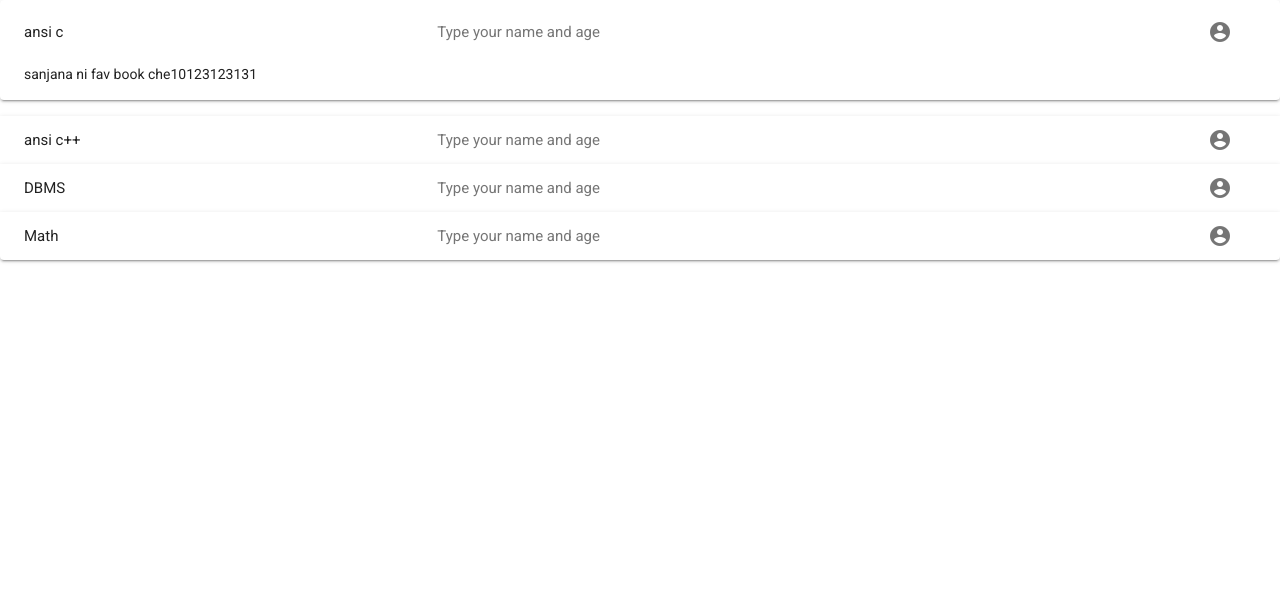
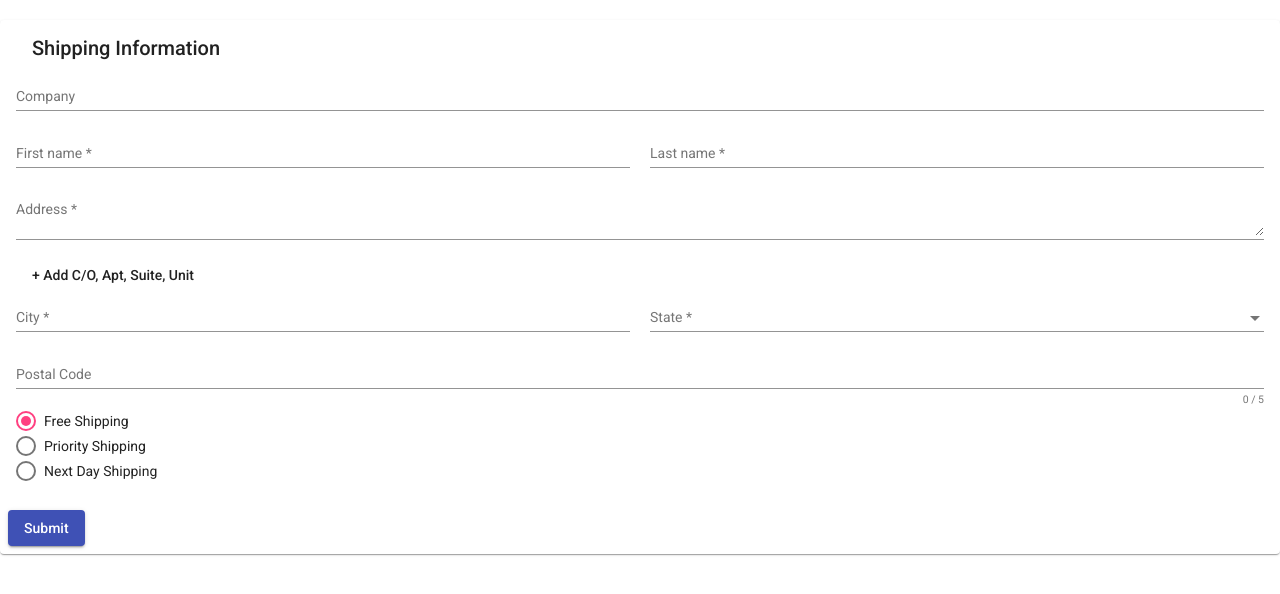
Before and after one commit to jinalshah999/demoappks, an Angular app: page / in a window 1280 px wide. Shown: the top 594 px of the page. Built offline with nearby package versions, Linux system fonts and the light colour scheme.

Commit message:
snackbar added

```diff
--- a/src/app/accordiandemo/accordiandemo.component.html
+++ b/src/app/accordiandemo/accordiandemo.component.html
@@ -81,3 +81,9 @@
 
   </mat-expansion-panel>
 </mat-accordion>
+
+<hr>
+<input #message>
+<button (click)="OnClick(message.value)">Click Me</button>
+
+<button (click)="onToastClick()">Toast Message</button>
--- a/src/app/accordiandemo/accordiandemo.component.ts
+++ b/src/app/accordiandemo/accordiandemo.component.ts
@@ -1,5 +1,7 @@
 import { Component, OnInit } from '@angular/core';
+import { MatSnackBar } from '@angular/material/snack-bar';
 import { Book } from './book';
+import { SnackbardemocmpComponent } from './snackbardemocmp/snackbardemocmp.component';
 @Component({
   selector: 'app-accordiandemo',
   templateUrl: './accordiandemo.component.html',
@@ -22,7 +24,20 @@
   setStep(index: number) {
     this.step = index;
   }
-  constructor() {}
+  constructor(private _snackBar: MatSnackBar) {}
 
   ngOnInit(): void {}
+
+  OnClick(val) {
+    this._snackBar.open(val, 'Close Now', {
+      duration: 2000,
+      horizontalPosition: 'left',
+      verticalPosition: 'top',
+    });
+  }
+  onToastClick() {
+    this._snackBar.openFromComponent(SnackbardemocmpComponent, {
+      duration: 5000,
+    });
+  }
 }
--- /dev/null
+++ b/src/app/accordiandemo/snackbardemocmp/snackbardemocmp.component.html
@@ -0,0 +1,3 @@
+<span style="color: red;">
+  Hello I am from Custom Design Component
+</span>
--- /dev/null
+++ b/src/app/accordiandemo/snackbardemocmp/snackbardemocmp.component.ts
@@ -0,0 +1,15 @@
+import { Component, OnInit } from '@angular/core';
+
+@Component({
+  selector: 'app-snackbardemocmp',
+  templateUrl: './snackbardemocmp.component.html',
+  styleUrls: ['./snackbardemocmp.component.css']
+})
+export class SnackbardemocmpComponent implements OnInit {
+
+  constructor() { }
+
+  ngOnInit(): void {
+  }
+
+}
--- a/src/app/app.component.html
+++ b/src/app/app.component.html
@@ -1,4 +1,5 @@
 <!-- <app-angularmaterialdemo></app-angularmaterialdemo> -->
 <!-- <app-demoform></app-demoform> -->
 <!-- <app-mainmenu></app-mainmenu> -->
-<app-accordiandemo></app-accordiandemo>
+<!-- <app-accordiandemo></app-accordiandemo> -->
+<app-demofrmcmp></app-demofrmcmp>
--- a/src/app/app.module.ts
+++ b/src/app/app.module.ts
@@ -25,6 +25,9 @@
 import { MatDialogModule } from '@angular/material/dialog';
 import { AccordiandemoComponent } from './accordiandemo/accordiandemo.component';
 import { MatExpansionModule } from '@angular/material/expansion';
+import { MatSnackBarModule } from '@angular/material/snack-bar';
+import { SnackbardemocmpComponent } from './accordiandemo/snackbardemocmp/snackbardemocmp.component';
+import { DemofrmcmpComponent } from './demofrmcmp/demofrmcmp.component';
 @NgModule({
   declarations: [
     AppComponent,
@@ -33,6 +36,8 @@
     MainmenuComponent,
     PopupdemoComponent,
     AccordiandemoComponent,
+    SnackbardemocmpComponent,
+    DemofrmcmpComponent,
   ],
   imports: [
     BrowserModule,
@@ -54,6 +59,7 @@
     MatChipsModule,
     MatDialogModule,
     MatExpansionModule,
+    MatSnackBarModule,
   ],
   providers: [],
   bootstrap: [AppComponent],
--- /dev/null
+++ b/src/app/demofrmcmp/demofrmcmp.component.css
@@ -0,0 +1,27 @@
+.full-width {
+  width: 100%;
+}
+
+.shipping-card {
+  min-width: 120px;
+  margin: 20px auto;
+}
+
+.mat-radio-button {
+  display: block;
+  margin: 5px 0;
+}
+
+.row {
+  display: flex;
+  flex-direction: row;
+}
+
+.col {
+  flex: 1;
+  margin-right: 20px;
+}
+
+.col:last-child {
+  margin-right: 0;
+}
--- /dev/null
+++ b/src/app/demofrmcmp/demofrmcmp.component.html
@@ -0,0 +1,100 @@
+<form [formGroup]="addressForm" novalidate (ngSubmit)="onSubmit()">
+  <mat-card class="shipping-card">
+    <mat-card-header>
+      <mat-card-title>Shipping Information</mat-card-title>
+    </mat-card-header>
+    <mat-card-content>
+      <div class="row">
+        <div class="col">
+          <mat-form-field class="full-width">
+            <input matInput placeholder="Company" formControlName="company">
+          </mat-form-field>
+        </div>
+      </div>
+      <div class="row">
+        <div class="col">
+          <mat-form-field class="full-width">
+            <input matInput placeholder="First name" formControlName="firstName">
+            <mat-error *ngIf="addressForm.controls['firstName'].hasError('required')">
+              First name is <strong>required</strong>
+            </mat-error>
+          </mat-form-field>
+        </div>
+        <div class="col">
+          <mat-form-field class="full-width">
+            <input matInput placeholder="Last name" formControlName="lastName">
+            <mat-error *ngIf="addressForm.controls['lastName'].hasError('required')">
+              Last name is <strong>required</strong>
+            </mat-error>
+          </mat-form-field>
+        </div>
+      </div>
+      <div class="row">
+        <div class="col">
+          <mat-form-field class="full-width">
+            <textarea matInput placeholder="Address" formControlName="address"></textarea>
+            <mat-error *ngIf="addressForm.controls['address'].hasError('required')">
+              Address is <strong>required</strong>
+            </mat-error>
+          </mat-form-field>
+        </div>
+      </div>
+      <div class="row" *ngIf="!hasUnitNumber">
+        <div class="col">
+          <button mat-button type="button" (click)="hasUnitNumber = !hasUnitNumber">
+            + Add C/O, Apt, Suite, Unit
+          </button>
+        </div>
+      </div>
+      <div class="row" *ngIf="hasUnitNumber">
+        <div class="col">
+          <mat-form-field class="full-width">
+            <textarea matInput placeholder="Address 2" formControlName="address2"></textarea>
+          </mat-form-field>
+        </div>
+      </div>
+      <div class="row">
+        <div class="col">
+          <mat-form-field class="full-width">
+            <input matInput placeholder="City" formControlName="city">
+            <mat-error *ngIf="addressForm.controls['city'].hasError('required')">
+              City is <strong>required</strong>
+            </mat-error>
+          </mat-form-field>
+        </div>
+        <div class="col">
+          <mat-form-field class="full-width">
+            <mat-select placeholder="State" formControlName="state">
+              <mat-option *ngFor="let state of states" [value]="state.abbreviation">
+                {{ state.name }}
+              </mat-option>
+            </mat-select>
+            <mat-error *ngIf="addressForm.controls['state'].hasError('required')">
+              State is <strong>required</strong>
+            </mat-error>
+          </mat-form-field>
+        </div>
+      </div>
+      <div class="row">
+        <div class="col">
+          <mat-form-field class="full-width">
+            <input matInput #postalCode maxlength="5" placeholder="Postal Code" type="number" formControlName="postalCode">
+            <mat-hint align="end">{{postalCode.value.length}} / 5</mat-hint>
+          </mat-form-field>
+        </div>
+      </div>
+      <div class="row">
+        <div class="col">
+          <mat-radio-group formControlName="shipping">
+            <mat-radio-button value="free">Free Shipping</mat-radio-button>
+            <mat-radio-button value="priority">Priority Shipping</mat-radio-button>
+            <mat-radio-button value="nextday">Next Day Shipping</mat-radio-button>
+          </mat-radio-group>
+        </div>
+      </div>
+    </mat-card-content>
+    <mat-card-actions>
+      <button mat-raised-button color="primary" type="submit">Submit</button>
+    </mat-card-actions>
+  </mat-card>
+</form>
--- /dev/null
+++ b/src/app/demofrmcmp/demofrmcmp.component.ts
@@ -0,0 +1,93 @@
+import { Component } from '@angular/core';
+import { FormBuilder, Validators } from '@angular/forms';
+
+@Component({
+  selector: 'app-demofrmcmp',
+  templateUrl: './demofrmcmp.component.html',
+  styleUrls: ['./demofrmcmp.component.css']
+})
+export class DemofrmcmpComponent {
+  addressForm = this.fb.group({
+    company: null,
+    firstName: [null, Validators.required],
+    lastName: [null, Validators.required],
+    address: [null, Validators.required],
+    address2: null,
+    city: [null, Validators.required],
+    state: [null, Validators.required],
+    postalCode: [null, Validators.compose([
+      Validators.required, Validators.minLength(5), Validators.maxLength(5)])
+    ],
+    shipping: ['free', Validators.required]
+  });
+
+  hasUnitNumber = false;
+
+  states = [
+    {name: 'Alabama', abbreviation: 'AL'},
+    {name: 'Alaska', abbreviation: 'AK'},
+    {name: 'American Samoa', abbreviation: 'AS'},
+    {name: 'Arizona', abbreviation: 'AZ'},
+    {name: 'Arkansas', abbreviation: 'AR'},
+    {name: 'California', abbreviation: 'CA'},
+    {name: 'Colorado', abbreviation: 'CO'},
+    {name: 'Connecticut', abbreviation: 'CT'},
+    {name: 'Delaware', abbreviation: 'DE'},
+    {name: 'District Of Columbia', abbreviation: 'DC'},
+    {name: 'Federated States Of Micronesia', abbreviation: 'FM'},
+    {name: 'Florida', abbreviation: 'FL'},
+    {name: 'Georgia', abbreviation: 'GA'},
+    {name: 'Guam', abbreviation: 'GU'},
+    {name: 'Hawaii', abbreviation: 'HI'},
+    {name: 'Idaho', abbreviation: 'ID'},
+    {name: 'Illinois', abbreviation: 'IL'},
+    {name: 'Indiana', abbreviation: 'IN'},
+    {name: 'Iowa', abbreviation: 'IA'},
+    {name: 'Kansas', abbreviation: 'KS'},
+    {name: 'Kentucky', abbreviation: 'KY'},
+    {name: 'Louisiana', abbreviation: 'LA'},
+    {name: 'Maine', abbreviation: 'ME'},
+    {name: 'Marshall Islands', abbreviation: 'MH'},
+    {name: 'Maryland', abbreviation: 'MD'},
+    {name: 'Massachusetts', abbreviation: 'MA'},
+    {name: 'Michigan', abbreviation: 'MI'},
+    {name: 'Minnesota', abbreviation: 'MN'},
+    {name: 'Mississippi', abbreviation: 'MS'},
+    {name: 'Missouri', abbreviation: 'MO'},
+    {name: 'Montana', abbreviation: 'MT'},
+    {name: 'Nebraska', abbreviation: 'NE'},
+    {name: 'Nevada', abbreviation: 'NV'},
+    {name: 'New Hampshire', abbreviation: 'NH'},
+    {name: 'New Jersey', abbreviation: 'NJ'},
+    {name: 'New Mexico', abbreviation: 'NM'},
+    {name: 'New York', abbreviation: 'NY'},
+    {name: 'North Carolina', abbreviation: 'NC'},
+    {name: 'North Dakota', abbreviation: 'ND'},
+    {name: 'Northern Mariana Islands', abbreviation: 'MP'},
+    {name: 'Ohio', abbreviation: 'OH'},
+    {name: 'Oklahoma', abbreviation: 'OK'},
+    {name: 'Oregon', abbreviation: 'OR'},
+    {name: 'Palau', abbreviation: 'PW'},
+    {name: 'Pennsylvania', abbreviation: 'PA'},
+    {name: 'Puerto Rico', abbreviation: 'PR'},
+    {name: 'Rhode Island', abbreviation: 'RI'},
+    {name: 'South Carolina', abbreviation: 'SC'},
+    {name: 'South Dakota', abbreviation: 'SD'},
+    {name: 'Tennessee', abbreviation: 'TN'},
+    {name: 'Texas', abbreviation: 'TX'},
+    {name: 'Utah', abbreviation: 'UT'},
+    {name: 'Vermont', abbreviation: 'VT'},
+    {name: 'Virgin Islands', abbreviation: 'VI'},
+    {name: 'Virginia', abbreviation: 'VA'},
+    {name: 'Washington', abbreviation: 'WA'},
+    {name: 'West Virginia', abbreviation: 'WV'},
+    {name: 'Wisconsin', abbreviation: 'WI'},
+    {name: 'Wyoming', abbreviation: 'WY'}
+  ];
+
+  constructor(private fb: FormBuilder) {}
+
+  onSubmit() {
+    alert('Thanks!');
+  }
+}
```
Also changed, not shown: src/app/accordiandemo/snackbardemocmp/snackbardemocmp.component.css (added), 1 other file (tests, documents, lock files or other folders).
